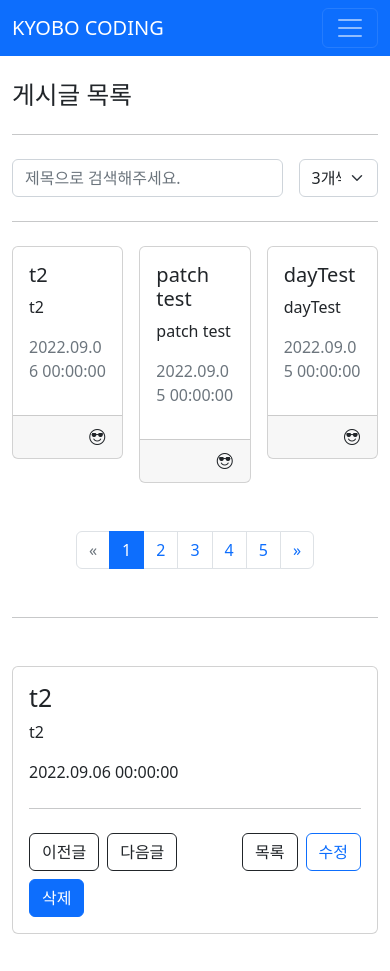
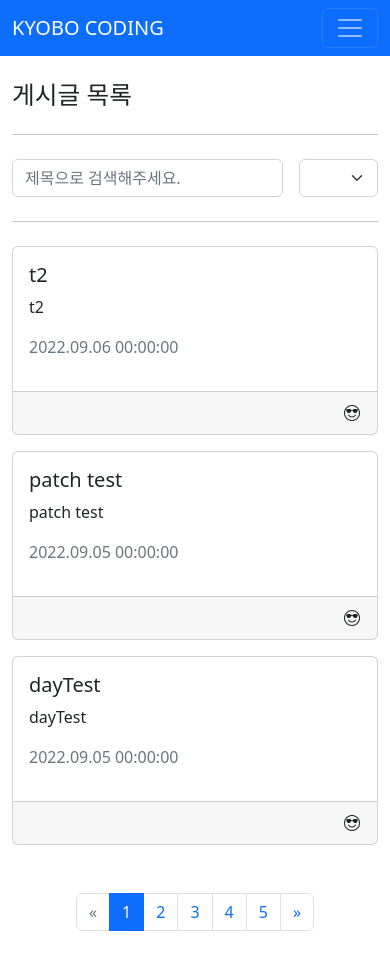
Before and after one commit to kjhqwaszx/vue3-posts, a Vue app: page /posts in a window 390 px wide. Built offline with nearby package versions, Linux system fonts and the light colour scheme; data requests are answered from the project's data file.

Commit message:
ReFactorying

```diff
--- a/db.json
+++ b/db.json
@@ -64,8 +64,8 @@
       "id": 21
     },
     {
-      "title": "수정 t",
-      "content": "수정 t",
+      "title": "수정 ttttttttttttttttttttttt",
+      "content": "수정 ttttttttttttttttttttt",
       "id": 22
     },
     {
--- a/src/components/posts/PostItem.vue
+++ b/src/components/posts/PostItem.vue
@@ -1,7 +1,7 @@
 <template>
 	<AppCard>
-		<h5 class="card-title">{{ title }}</h5>
-		<p class="card-text">{{ content }}</p>
+		<h5 class="card-title text-truncate">{{ title }}</h5>
+		<p class="card-text text-truncate">{{ content }}</p>
 		<p class="text-muted">{{ createdDate }}</p>
 		<template #footer>
 			<div class="d-flex flex-row-reverse">
--- a/src/views/posts/PostListView.vue
+++ b/src/views/posts/PostListView.vue
@@ -2,15 +2,18 @@
 	<div>
 		<h2>게시글 목록</h2>
 		<hr class="my-4" />
-		<PostFilter v-model:title="params.title_like" v-model:limit="params._limit">
+		<PostFilter v-model:title="params.title_like" @update:limit="changeLimit">
 		</PostFilter>
 		<hr class="my-4" />
 
 		<AppLoading v-if="loading"></AppLoading>
 		<AppError v-else-if="error" :message="error.message"></AppError>
 
+		<template v-else-if="!isExist">
+			<p class="text-center py-5 text-muted">No Results</p>
+		</template>
 		<template v-else>
-			<AppGrid :items="posts">
+			<AppGrid :items="posts" col-class="col-12 col-md-6 col-lg-4">
 				<template v-slot="{ item }">
 					<PostItem
 						:title="item.title"
@@ -38,13 +41,6 @@
 				:createdAt="modalCreatedAt"
 			></PostModal>
 		</Teleport>
-
-		<template v-if="posts && posts.length > 0">
-			<hr class="my-5" />
-			<AppCard>
-				<PostDetailView :id="posts[0].id"> </PostDetailView>
-			</AppCard>
-		</template>
 	</div>
 </template>
 
@@ -69,6 +65,11 @@
 	title_like: '',
 });
 
+const changeLimit = value => {
+	params.value._limit = value;
+	params.value._page = 1;
+};
+
 // data: posts는 구조분해 할당 해서 받아온 data값을 posts 라는 리액티브 변수로 사용한다는 뜻
 const {
 	response,
@@ -77,6 +78,7 @@
 	loading,
 } = useAxios('/posts', { params }); // default method는 get이므로 넘기지 않아도 된다.
 
+const isExist = computed(() => posts.value && posts.value.length > 0);
 //pagination
 const totalCount = computed(() => response.value.headers['x-total-count']);
 const pageCount = computed(() =>
```
